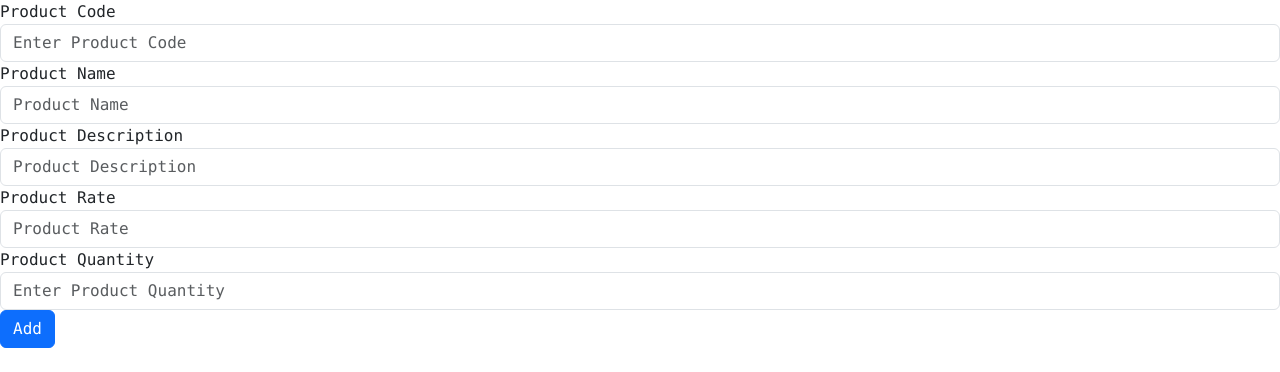
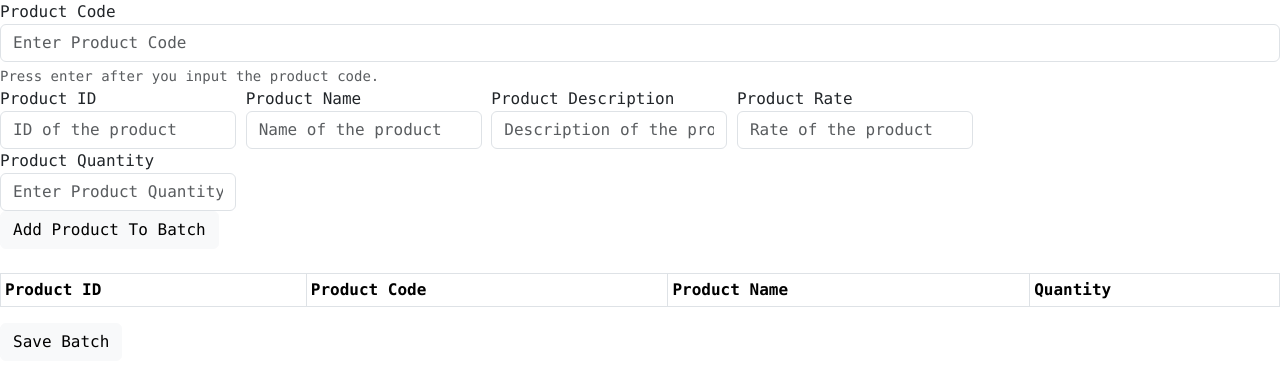
Before and after one commit to sc22r2s/COMP2011-WebApplicationDevelopment-Cwk2, a Flask app: page /stock-in in a window 1280 px wide. Shown: the part 56-428 px from the top of the page. Run offline with Flask 3, Linux system fonts and the light colour scheme; the visitor is signed in with stand-in values (Sample User, id 1); lists and menus that the app fills with data are empty; parts of the project's set-up code (start-up, migrations or seed data) failed here and were passed over.

Commit message:
Improved stock-in

```diff
--- a/app/templates/base.html
+++ b/app/templates/base.html
@@ -94,8 +94,10 @@
                 <li class="nav-item">
                     {% if current_user.username == "admin" %}
                     <a class="nav-link" href="/add-product">Add Product</a>
+                    <a class="nav-link" href="/stock-in">Add Stock</a>
                     {% else %}
                     <a class="nav-link disabled" href="/">Add Product</a>
+                    <a class="nav-link disabled" href="/">Add Stock</a>
                     {% endif %}
                 </li>
                 <li class="nav-item">
--- a/app/templates/stock_in.html
+++ b/app/templates/stock_in.html
@@ -1,8 +1,10 @@
-    {% extends 'base.html' %} {% block content %}
+{% extends 'base.html' %}
+
+{% block content %}
 <div class="forms">
   <form action="#" method="post" id="form">
     <div class="form-group">
-      <label for="ProductCode">Product Code</label>
+      <label for="ProductCodeInput">Product Code</label>
       <input
         type="text"
         class="form-control"
@@ -10,51 +12,63 @@
         placeholder="Enter Product Code"
       />
     </div>
+    <div id="ProductCodeInputHelp" class="form-text">Press enter after you input the product code.</div>
 
     <div class="form-group">
-      <label for="ProductName">Product Name</label>
+        <label for="ProductIdDisplay">Product ID
+        <input
+          type="text"
+          readonly
+          class="form-control"
+          id="ProductIdDisplay"
+          placeholder="ID of the product"
+        />
+        </label>
+
+        <label for="ProductNameDisplay">Product Name
         <input
         type="text"
         readonly
         class="form-control"
         id="ProductNameDisplay"
-        placeholder="Product Name"
+        placeholder="Name of the product"
         />
-    </div>
+        </label>
 
-    <div class="form-group">
-      <label for="ProductDescription">Product Description</label>
+        <label for="ProductDescriptionDisplay">Product Description
         <input
         type="text"
         readonly
         class="form-control"
         id="ProductDescriptionDisplay"
-        placeholder="Product Description"
+        placeholder="Description of the product"
         />
-    </div>
+        </label>
 
-    <div class="form-group">
-      <label for="ProductRate">Product Rate</label>
+        <label for="ProductRateDisplay">Product Rate
         <input
         type="text"
         readonly
         class="form-control"
         id="ProductRateDisplay"
-        placeholder="Product Rate"
+        placeholder="Rate of the product"
         />
+        </label>
     </div>
 
     <div class="form-group">
-      <label for="ProductQuantity">Product Quantity</label>
+        <label for="ProductQuantityInput">Product Quantity
         <input
         type="text"
         class="form-control"
         id="ProductQuantityInput"
         placeholder="Enter Product Quantity"
         />
+        </label>
+
+        <br>
+        <button type="submit" class="form-group btn btn-light" id="submit-product-btn">Add Product To Batch</button>
     </div>
-
-    <button type="submit" class="btn btn-primary">Add</button>
   </form>
 </div>
 
@@ -75,7 +89,10 @@
     </tbody>
 </table>
 
+<button type="submit" class="btn btn-light" id="submit-batch-btn">Save Batch</button>
+
 <script>
+    var batch = {"productId": [], "quantity": []}
 
   $("#ProductCodeInput").keydown(function (event) {
 
@@ -91,7 +108,11 @@
                 if (data.hasOwnProperty("error") ) {
                     alert("Invalid product code");
                 } else {
+                    // Add data to the form
+                    $("#ProductIdDisplay").val(data.id)
                     $("#ProductNameDisplay").val(data.productName);
+                    $("#ProductDescriptionDisplay").val(data.description);
+                    $("#ProductRateDisplay").val(data.rate);
                 }
             },
             error: function (jqXhr, textStatus, errorMessage) {
@@ -105,12 +126,30 @@
 
   $("form").on("submit", function (event) {
     event.preventDefault();
-    if ($("#ProductNameDisplay").val() === "") {
-        alert("Can not add product to batch");
+    if ($("#ProductNameDisplay").val() === "") { // Check if product code has been entered
+        alert("Enter product code");
+    } else if ($("#ProductQuantityInput").val() === "") { // Check if product quantity has been entered
+        alert("Enter product quantity");
+    } else if (!(parseInt($("#ProductQuantityInput").val()))) { // Check if product quantity is an integer
+        alert("Invalid product quantity");
+    } else if (batch["productId"].includes(parseInt($("#ProductIdDisplay").val()))) { // Check if product already in batch
+        alert("Product already added in this batch");
     } else {
-        $('#product-row').append("<tr><td>"+$("#ProductNameDisplay").val()+"</><td>b</td><td>c</td><td>d</td></tr>");
+        // Append data in the table
+        $('#product-row').append("<tr><td>" + $("#ProductIdDisplay").val() + "</td><td>"+$("#ProductCodeInput").val()+"</td><td>"+$("#ProductNameDisplay").val()+"</td><td>" + $("#ProductQuantityInput").val() + "</td></tr>");
+
+        batch["productId"].push(parseInt($("#ProductIdDisplay").val()));
+        batch["quantity"].push(parseInt($("#ProductQuantityInput").val()));
+
+        console.log(batch["productId"]);
+
+        // Clear data from form after appending data in table
         $("#ProductCodeInput").val("");
+        $("#ProductIdDisplay").val("");
         $("#ProductNameDisplay").val("");
+        $("#ProductDescriptionDisplay").val("");
+        $("#ProductRateDisplay").val("");
+        $("#ProductQuantityInput").val("");
     }
 
   });
```
Also changed, not shown: billing.db. Lines whose indentation alone changed are shown as unchanged.
